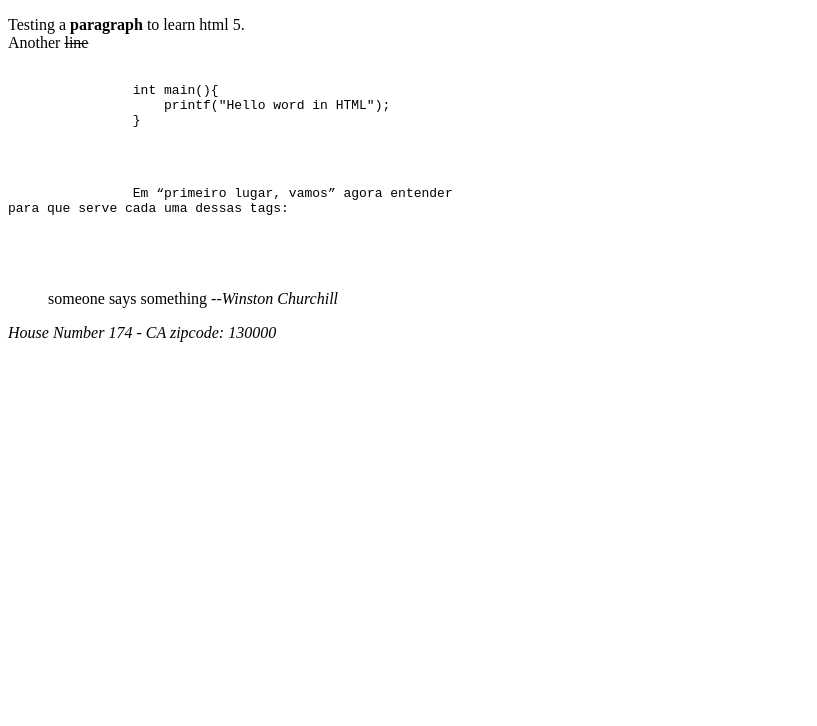
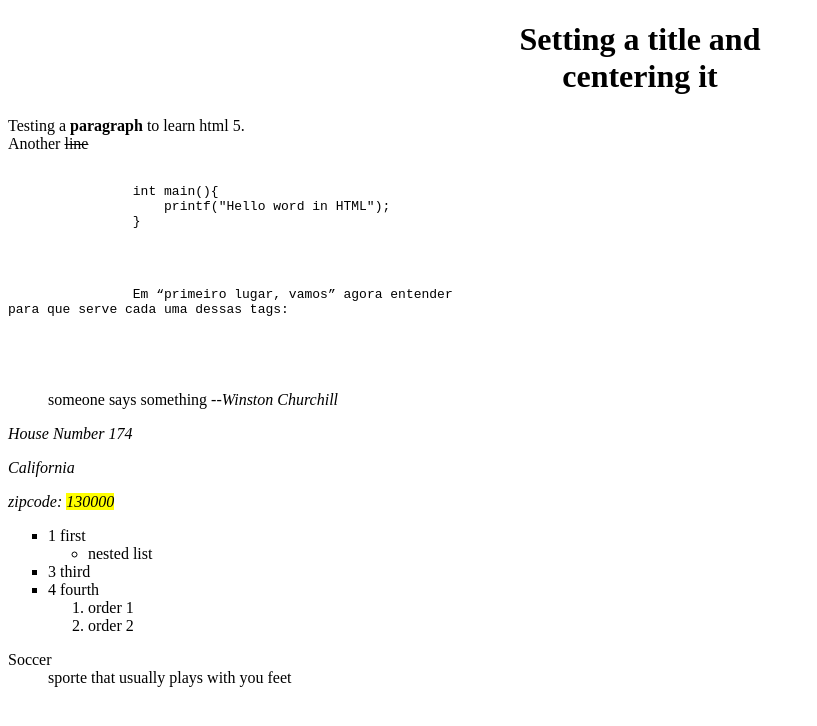
Before and after one commit to aguilarNikolas/HTML_practice, a plain HTML site: page index.html in a window 1280 px wide. Shown: the whole page, without its empty margins (0-817 px from the left). Drawn offline with Linux system fonts and the light colour scheme.

Commit message:
testins section 3 of the online course

```diff
--- a/index.html
+++ b/index.html
@@ -1,8 +1,9 @@
 <!DOCTYPE html>
-<html>
+<html lang="en">
     <head>
         <title>Page title</title>
         <meta charset="utf-8"/>
+        <h1><center>Setting a title and <br/> centering it</center></h1>
     </head>
     <body>
         <p> Testing a <b>paragraph</b> to learn html 5. <br/> Another <s>line</s></p>
@@ -22,8 +23,39 @@
         <address>
             <!-- adding line comment inside address tag -->
             <p>
-                House Number 174 - CA zipcode: 130000
+                House Number 174
             </p>
+            <p>
+                California
+            </p>
+            <p> zipcode: <mark>130000</mark></p>
         </address>
+
+        <!-- trying some sliding tag -->
+        <!-- <marquee behavior="alternate" direction="right">
+            <p>sliding text</p>
+        </marquee>
+        <marquee behavior="alternate" direction="down" width="100" height="150" scrollamount="10">
+            <marquee behavior="alternate">
+            <p>sliding text</p>
+        </marquee> -->
+
+        <!-- you can change the signal of the list alternating the type -->
+        <ul type="square">
+            <li>1 first</li>
+                <ul type="circle">
+                    <li>nested list</li>
+                </ul>
+            <li>3 third</li>
+            <li>4 fourth</li>
+                <ol>
+                    <li>order 1</li>
+                    <li>order 2</li>
+                </ol>
+        </ul>
+        <dl>
+            <dt>Soccer</dt>
+            <dd>sporte that usually plays with you feet</dd>
+        </dl>
     </body>
 </html>
```
